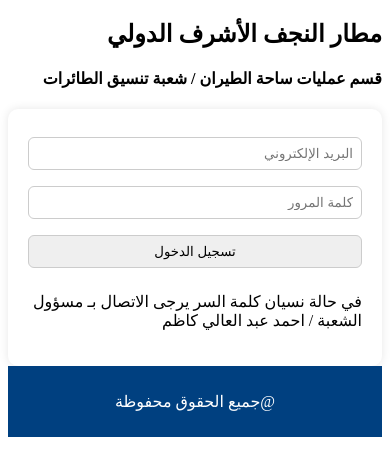
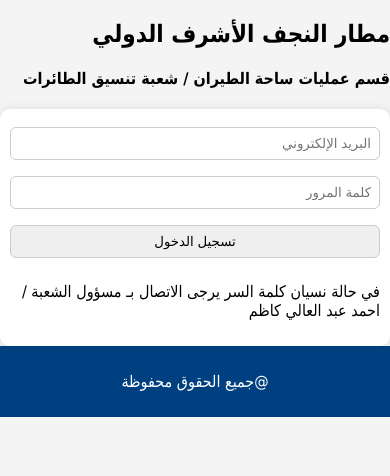
Before and after one commit to mustfaf1234/Aircraft-coordination2025-06-12, a plain HTML site: page index.html in a window 390 px wide. Drawn offline with Linux system fonts and the light colour scheme; no server answers.

Commit message:
Update style.css

```diff
--- a/css/style.css
+++ b/css/style.css
@@ -1,4 +1,4 @@
-<!-- style.css (تنسيق الواجهة) -->
+/* style.css */
 body {
   font-family: 'Tahoma', sans-serif;
   background: #f4f4f4;
@@ -45,3 +45,9 @@ button.save {
   margin-bottom: 10px;
   border: 1px solid #ccc;
 }
+@media (max-width: 600px) {
+  .login-box, .actions, #cards, #savedFlightsList, #allFlightsList, #monthlyCounts {
+    padding: 10px;
+    max-width: 95%;
+  }
+}
```
